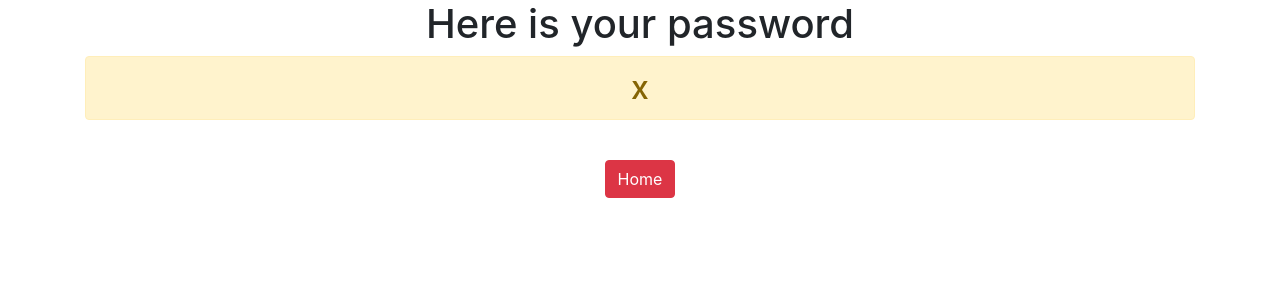
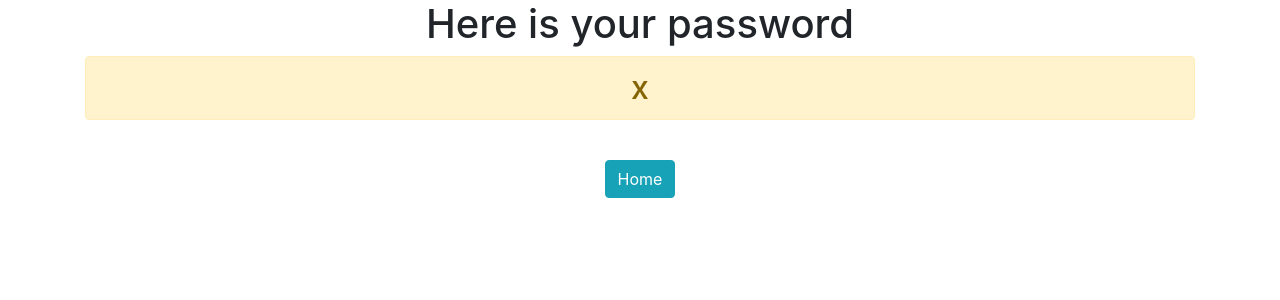
Before and after one commit to Wesaala/django3-password-generator, a Django app: template generator/templates/password.html in a window 1280 px wide. Shown: the top 300 px of the page. Run offline with Django 3.2, Linux system fonts and the light colour scheme; the template is opened without the code that fills it: most values are stand-ins (such as "Sample title", 1, 10 or a date in 2020); some libraries are stand-ins or nearby versions.

Commit message:
changed btn color

```diff
--- a/generator/templates/password.html
+++ b/generator/templates/password.html
@@ -3,5 +3,5 @@
 	<h1>Here is your password</h1>
 	<h2 class="alert alert-warning">{{ password }}</h2>
 	<br>
-	<a href="{% url 'home' %}" class="btn btn-danger">Home</a>
+	<a href="{% url 'home' %}" class="btn btn-info">Home</a>
 </div>
```
